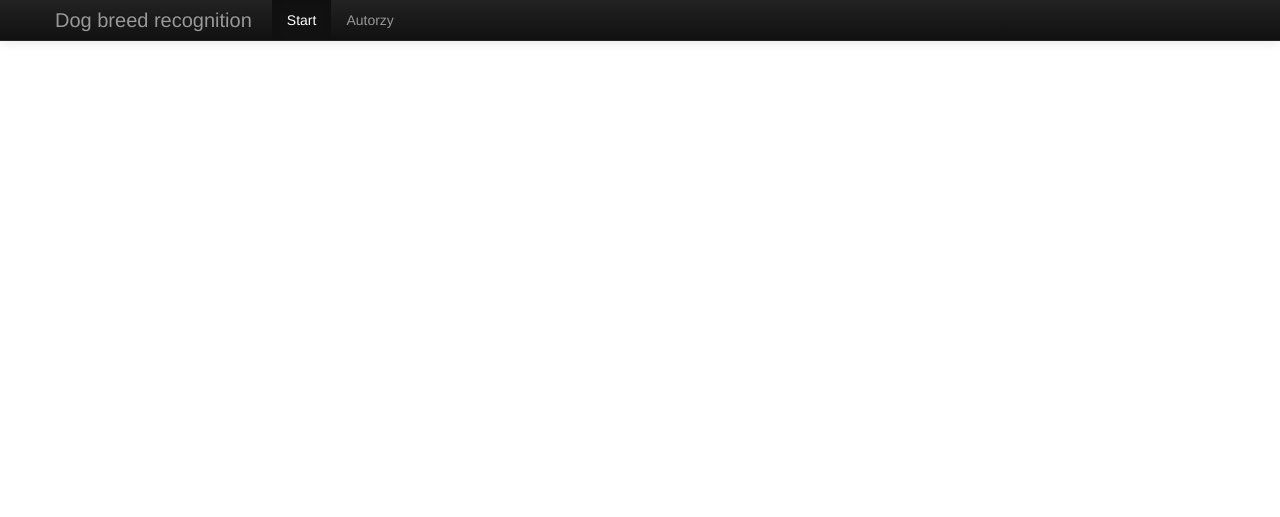
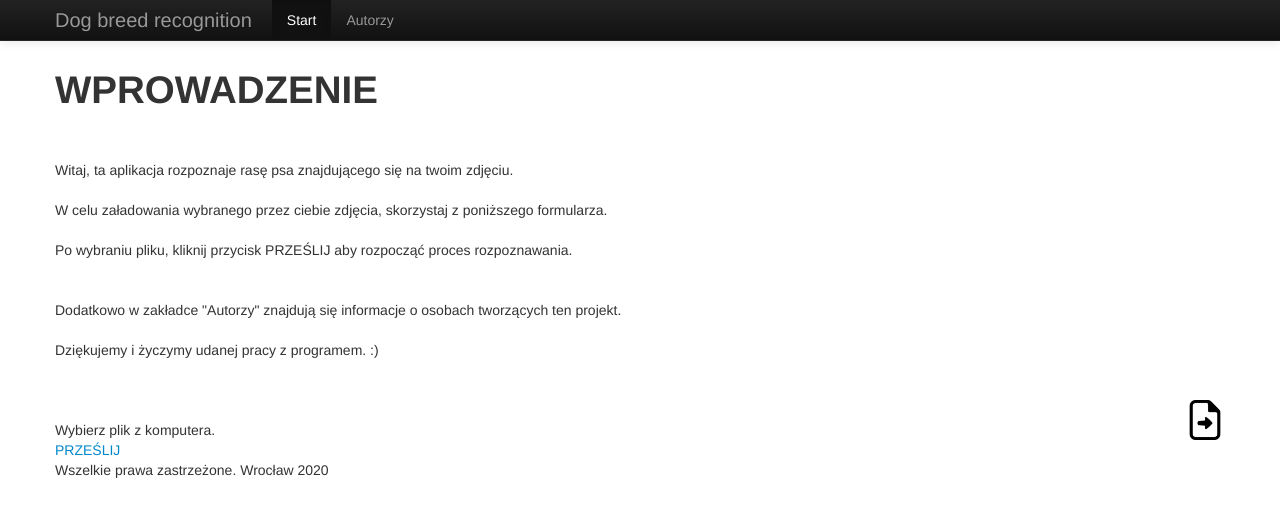
Before and after one commit to mefioo/Algorytmy-wspomagania-decyzji, a Flask app: page / in a window 1280 px wide. Shown: the top 517 px of the page. Run offline with Flask 2, Linux system fonts and the light colour scheme.

Commit message:
Fixed main.html

```diff
--- a/app/templates/layout.html
+++ b/app/templates/layout.html
@@ -49,11 +49,10 @@
       </div>
     </div>
 
-    <div class="container">{% block container %}{% endblock %}
+    <div class="container">
+      {% block container %}
 
-      <!--<h1>Import your file to find your dog's breed</h1>
-      <p>Text<br> Text</p>-->
-
+      {% endblock %}
     </div> <!-- /container -->
 
   </body>
--- a/app/templates/main.html
+++ b/app/templates/main.html
@@ -1,60 +1,5 @@
 {% extends "layout.html" %}
-<head>
-    <meta charset="utf-8" />
-    <style>
-        #container
-        {
-            width: 1000px;
-            min-height: 800px;
-            margin-left: auto;
-            margin-right: auto;
-        }
-        #About
-        {
-            text-align: center;
-        }
-        #import
-        {
-            padding: 10px;
-            width: 300px;
-            min-height: 40px;
-            border-collapse: collapse;
-            border: 5px solid black;
-            margin-left: auto;
-            margin-right: auto;
-        }
-        #FreeSpace
-        {
-            height: 50px;
-        }
-        #FreeSpace2
-        {
-            height: 200px;
-        }
-        #button
-        {
-            padding: 10px;
-            width: 100px;
-            height: 30px;
-            color: black;
-            text-align: center;
-            background-color: #0e90d2;
-            margin-left: auto;
-            margin-right: auto;
-            border-collapse: collapse;
-            border: 3px solid darkblue;
-            border-radius: 5px;
-        }
-        #rights
-        {
-            text-align: center;
-            background-color: black;
-            color: white;
-        }
-    </style>
-</head>
-<body>
-    <div id="container">
+{% block container %}
         <div id="About">
             <h1>WPROWADZENIE</h1><br/><br/>
             Witaj, ta aplikacja rozpoznaje rasę psa znajdującego się na twoim zdjęciu.<br/><br/>
@@ -75,6 +20,4 @@
         <div id="rights">
             Wszelkie prawa zastrzeżone. Wrocław 2020
         </div>
-
-    </div>
-</body>
+{% endblock container %}
```
